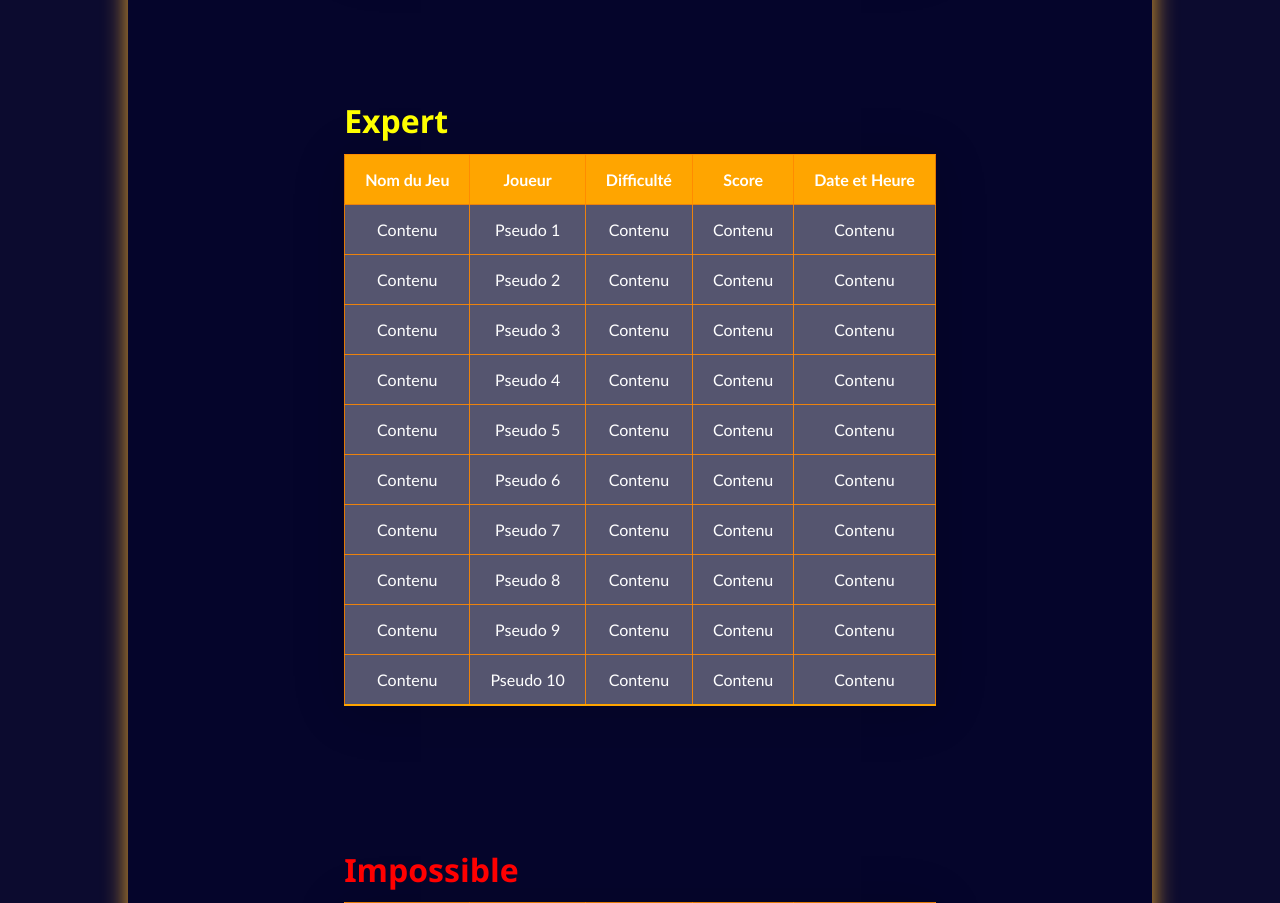
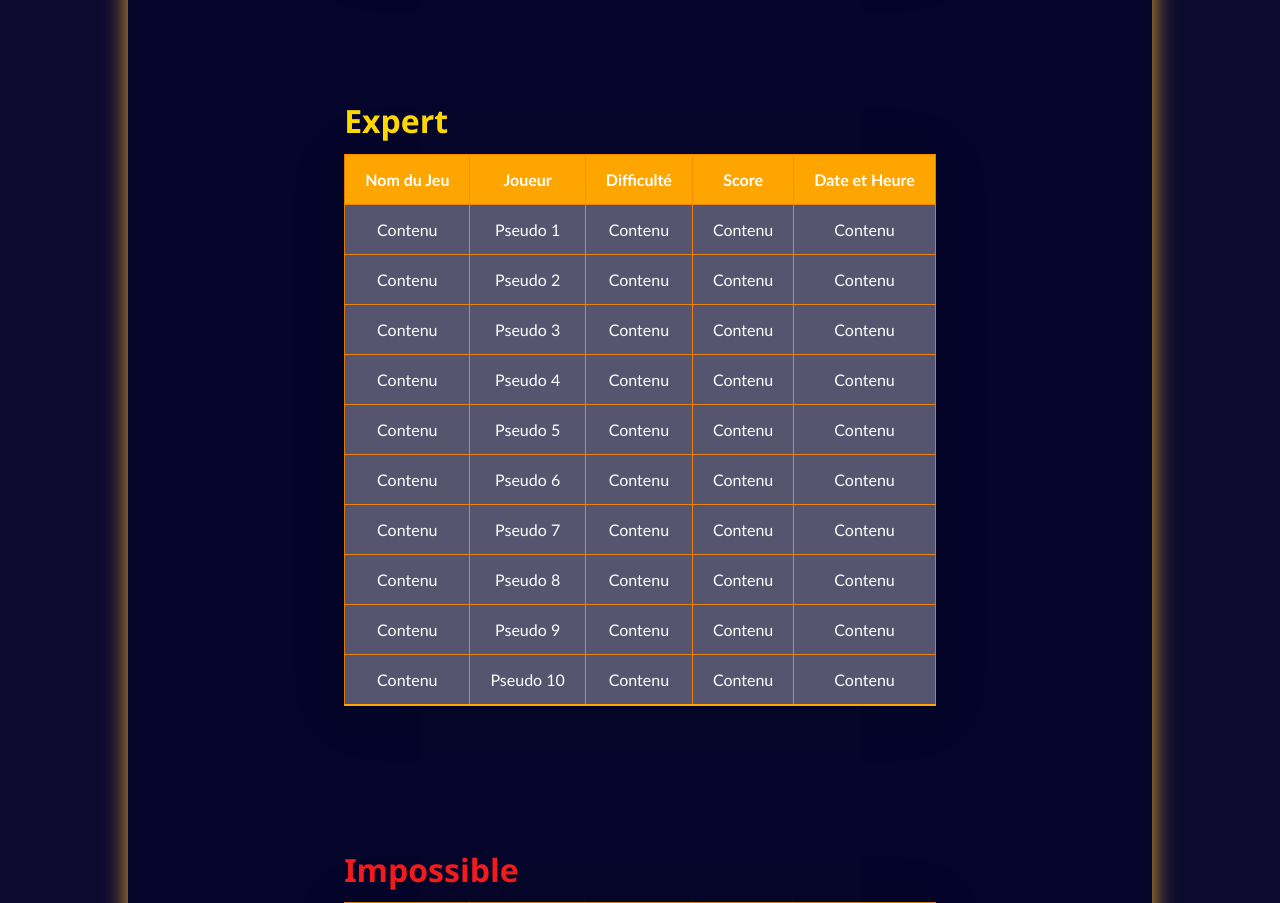
Before and after one commit to DONNAES/Puissance4, a PHP site: page /scores.php in a window 1280 px wide. Shown: the part 1760-2663 px from the top of the page. Run offline with PHP 8.4, Linux system fonts and the light colour scheme.

Commit message:
couleurs

```diff
--- a/Web/assets/css/scores.css
+++ b/Web/assets/css/scores.css
@@ -198,7 +198,7 @@ ul{
 }
 
 .color_yellow {
-    color: yellow;
+    color: gold;
 }
 
 .color_blue {
@@ -206,5 +206,5 @@ ul{
 }
 
 .color_red {
-    color: rgb(255, 0, 0);
+    color: rgb(242, 27, 27);
 }
--- a/Web/assets/js/memory.js
+++ b/Web/assets/js/memory.js
@@ -12,11 +12,11 @@ function choice(){
         theme.style.backgroundColor = "orange";
         button.style.visibility = "hidden";
     }else if (difficulty.value=="easy"){
-        difficulty.style.backgroundColor = "rgb(12, 220, 0)";
-        theme.style.backgroundColor = "rgb(12, 220, 0)";
+        difficulty.style.backgroundColor = "rgb(39, 235, 39)";
+        theme.style.backgroundColor = "rgb(39, 235, 39)";
         button.innerHTML = `
         Facile sérieux ??`;
-        button.style.backgroundColor ="rgb(12, 220, 0)";
+        button.style.backgroundColor ="rgb(39, 235, 39)";
         button.style.visibility = "visible";
     }else if (difficulty.value=="intermediate") {
         difficulty.style.backgroundColor = "gold";
--- a/Web/data.txt
+++ b/Web/data.txt
@@ -1,2 +1 @@
-<b>Eloi:</b> xe<br><b>Eloi:</b> eded<br><b>Eloi:</b> hughdgf""
-<br>
+<b>Eloi</b> a effacé l'historique du chat.<br>
```
